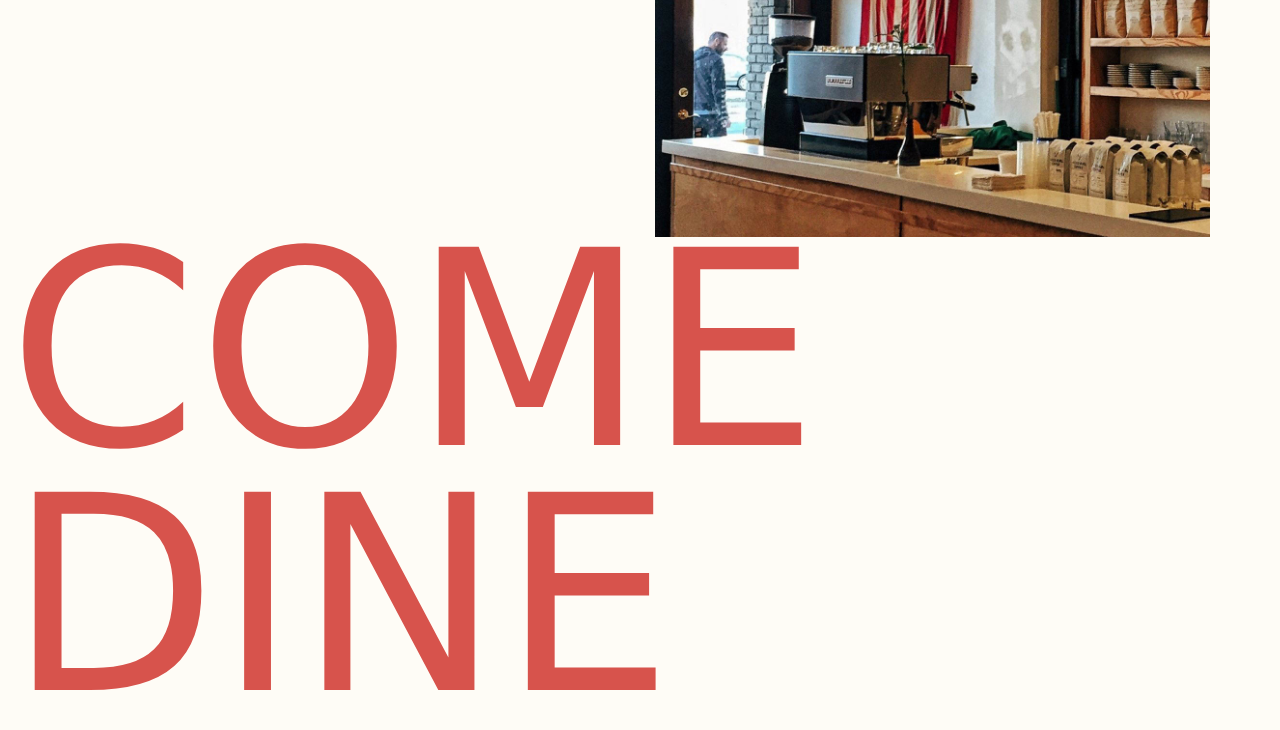
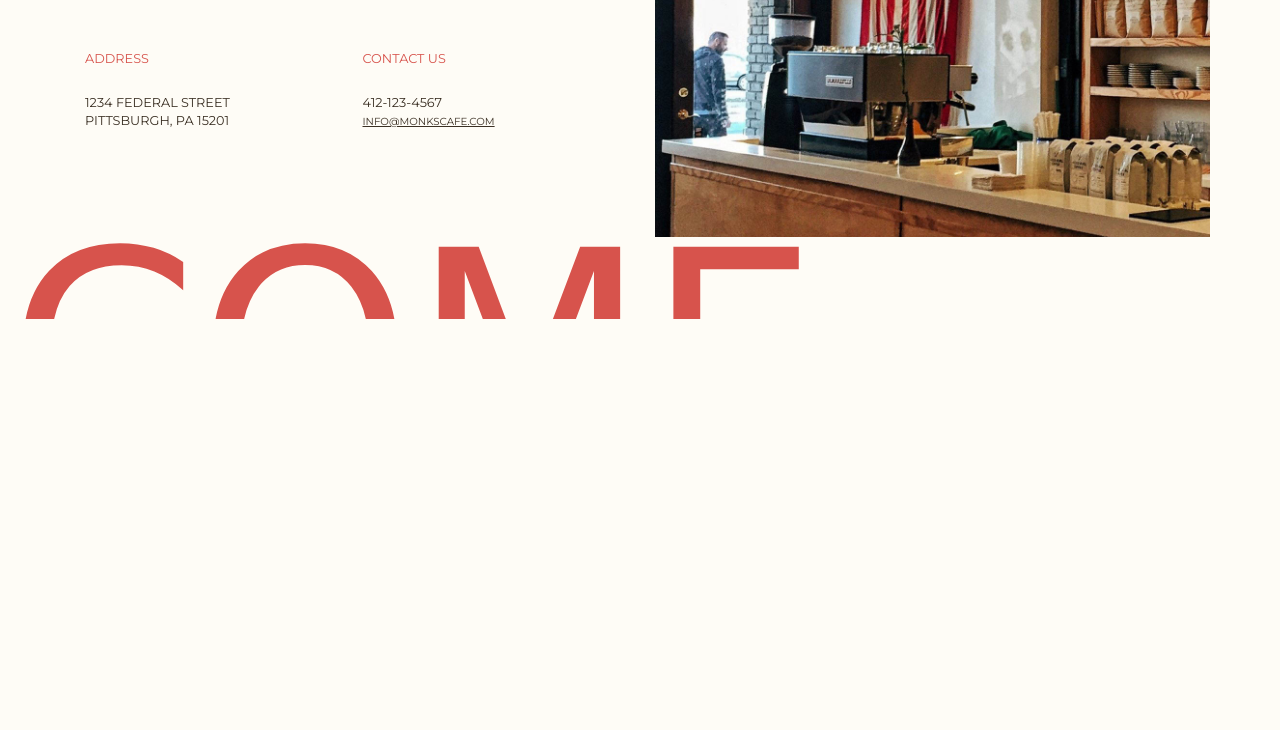
Before and after one commit to zpanzer/zpanzer.github.io, a plain HTML site: page index.html in a window 1280 px wide. Shown: the part 4263-4993 px from the top of the page. After the commit the page ends 4590 px from the top, so only its background shows below. Drawn offline with nearby package versions, Linux system fonts and the light colour scheme; some packages are replaced by stand-ins of ours; no server answers; a web font is replaced by a local one.

Commit message:
Add open and closed script

```diff
--- a/index.html
+++ b/index.html
@@ -5,9 +5,10 @@
 	  <meta charset="utf-8">
 	  <meta content="width=device-width, initial-scale=1.0" name="viewport">
 	  <title>Panzer - Final Project</title>
-	  <!-- Google Font-->
+	  <!-- Google Fonts-->
 	  <link href="https://fonts.googleapis.com/css?family=Bungee+Inline" rel="stylesheet">
 	  <link href="https://fonts.googleapis.com/css?family=Montserrat:400,700" rel="stylesheet">
+	  <link href="https://fonts.googleapis.com/css?family=Lily+Script+One" rel="stylesheet">
 	  <!-- Grid CSS-->
 	  <link rel="stylesheet" type="text/css" href="vendors/css/grid.min.css">
 	  <!-- Custom Stylesheet -->
@@ -112,6 +113,18 @@
 				<div class="row">
 					<div class="col-sm-6">
 						<div id="map"></div>
+						<div class="info__content">
+							<div class="col-xs-6">
+							<h6>ADDRESS</h6>
+								<p>1234 Federal Street<br>
+								Pittsburgh, Pa 15201</p>
+							</div>
+							<div class="col-xs-6">
+								<h6>CONTACT US</h6>
+								<p>412-123-4567<br>
+								<a href="#">info@monkscafe.com</a></p>
+							</div>
+						</div>
 					</div><!-- end col-->
 					<div class="col-sm-6">
 						<img src="resources/img/pexels-photo-coffee-5.jpg" alt="" class="info__image-top">
@@ -124,8 +137,17 @@
 	<!-- Cta
 	================================================== -->
 
-		<section id="instafeed">
+		<section id="instafeed" class="cta">
 			<h5 class="cta__headline">Come Dine with Us</h5>
+			<div class="cta__hours">
+				<div class="cta__hours__content">
+					<h6>HOURS</h6>
+					<p>ALL DAYS</p>
+					<p>6AM to 10PM</p>
+					<div class="cta__hours__content__status--open">Open</div>
+					<div class="cta__hours__content__status--closed">CLosed</div>
+				</div>
+			</div>
 		</section>
 
 
@@ -136,6 +158,8 @@
   	<script src="https://www.gstatic.com/firebasejs/3.3.0/firebase.js"></script>
 	<!-- jQuery -->
   	<script src="https://code.jquery.com/jquery-3.1.0.min.js" integrity="sha256-cCueBR6CsyA4/9szpPfrX3s49M9vUU5BgtiJj06wt/s=" crossorigin="anonymous"></script>
+	<!-- Get Date Script -->
+  	<script src="//cdnjs.cloudflare.com/ajax/libs/datejs/1.0/date.min.js"></script>
   	 <!-- handlebars -->
   	<script src="https://cdnjs.cloudflare.com/ajax/libs/handlebars.js/4.0.5/handlebars.min.js"></script>
   	<!-- Instafeed -->
--- a/resources/css/style.css
+++ b/resources/css/style.css
@@ -88,6 +88,8 @@ h3:after {
   left: 50%;
   width: 100px;
   position: absolute;
+  -webkit-transform: translateX(-50%);
+      -ms-transform: translateX(-50%);
           transform: translateX(-50%);
 }
 
@@ -107,13 +109,33 @@ h5 {
   text-transform: uppercase;
 }
 
+h6 {
+  font-size: 0.8em;
+  line-height: 0.9;
+  color: #d7534c;
+  text-transform: uppercase;
+}
+
+p, a {
+  font-size: 0.8em;
+  line-height: 1.4;
+  color: #3a2f23;
+  text-transform: uppercase;
+  margin-top: 3px;
+}
+
+a:hover {
+  color: #d7534c;
+}
+
 blockquote {
   font-size: 1.4em;
   color: #d7534c;
   letter-spacing: 1px;
-  line-height: 1.8;
+  line-height: 1.5;
   margin-top: -40px;
   text-align: left;
+  text-transform: uppercase;
 }
 
 
@@ -146,7 +168,15 @@ blockquote {
     outline: 0;
 }
 
-#reservations__form input[type="text"]::placeholder {
+#reservations__form input[type="text"]::-webkit-input-placeholder {
+    color: #d7534c;
+}
+
+#reservations__form input[type="text"]::-moz-placeholder {
+    color: #d7534c;
+}
+
+#reservations__form input[type="text"]:-ms-input-placeholder {
     color: #d7534c;
 }
 
@@ -208,6 +238,8 @@ button, input, .reservations__make-reservation__btn {
   position: absolute;
   top: 50%;
   left: 50%;
+  -webkit-transform: translate(-50%, -50%);
+      -ms-transform: translate(-50%, -50%);
           transform: translate(-50%, -50%);
 }
 
@@ -217,6 +249,8 @@ button, input, .reservations__make-reservation__btn {
   position: absolute;
   bottom: -50px;
   left: 50%;
+  -webkit-transform: translateX(-50%);
+      -ms-transform: translateX(-50%);
           transform: translateX(-50%);
 }
 
@@ -329,6 +363,10 @@ button, input, .reservations__make-reservation__btn {
   margin-top: 100px;
 }
 
+.info__content {
+  margin-top: 25px;
+}
+
 .info__image-top {
   width: 100%;
   height: auto;
@@ -342,14 +380,6 @@ button, input, .reservations__make-reservation__btn {
 
 /* ==== CTA ==== */
 
-.cta {
-    height: 100vh;
-    background: url(img/pexels-photo-coffee-6.jpg);
-    background-size: cover;
-    position: relative;
-    margin-top: 75px;
-}
-
 .cta__headline {
   position: absolute;
   margin: 0;
@@ -357,7 +387,7 @@ button, input, .reservations__make-reservation__btn {
 }
 
 #instafeed {
-    height: 100vh;
+    height: 100%;
     position: relative;
     margin-top: 75px;
 }
@@ -371,6 +401,39 @@ button, input, .reservations__make-reservation__btn {
   background-size: cover;
 }
 
+.cta__hours {
+  background: #fefcf6;
+  width: 250px;
+  height: 250px;
+  position: absolute;
+  top: 10%;
+  right: 20%;
+  padding: 50px;
+  border-radius: 50%;
+  text-align: center;
+}
+
+.cta__hours__content {
+  background: #fefcf6;
+  width: 200px;
+  height: 200px;
+  position: absolute;
+  top: 10%;
+  right: 10%;
+  border-radius: 50%;
+  border: 2px solid #d7534c;
+
+}
+
+.cta__hours__content__status--open,
+.cta__hours__content__status--closed {
+  color: #d7534c;
+  font-family: 'Lily Script One', cursive;
+  font-size: 2em;
+  text-transform: none;
+  display: none;
+}
+
 @media screen and (max-width: 39.9375em) {
   #instafeed a { width: 50%; padding-bottom: 50%;}
   #instafeed a:nth-child(n+3) {display: none;}
--- a/resources/js/script.js
+++ b/resources/js/script.js
@@ -148,3 +148,18 @@ function initMap() {
 
 
 } // end Google Map
+
+
+
+
+// OPEN AND CLOSED --------------------------------------------------------------------------------
+
+var d = new Date();
+if(d.getHours() >= 6 && d.getHours() <= 22 ){
+    $(".cta__hours__content__status--open").show();
+    $(".cta__hours__content__status--closed").hide();
+}
+else {
+     $(".cta__hours__content__status--closed").show();
+    $(".cta__hours__content__status--open").hide();
+}
```
Lines whose indentation alone changed are shown as unchanged.
